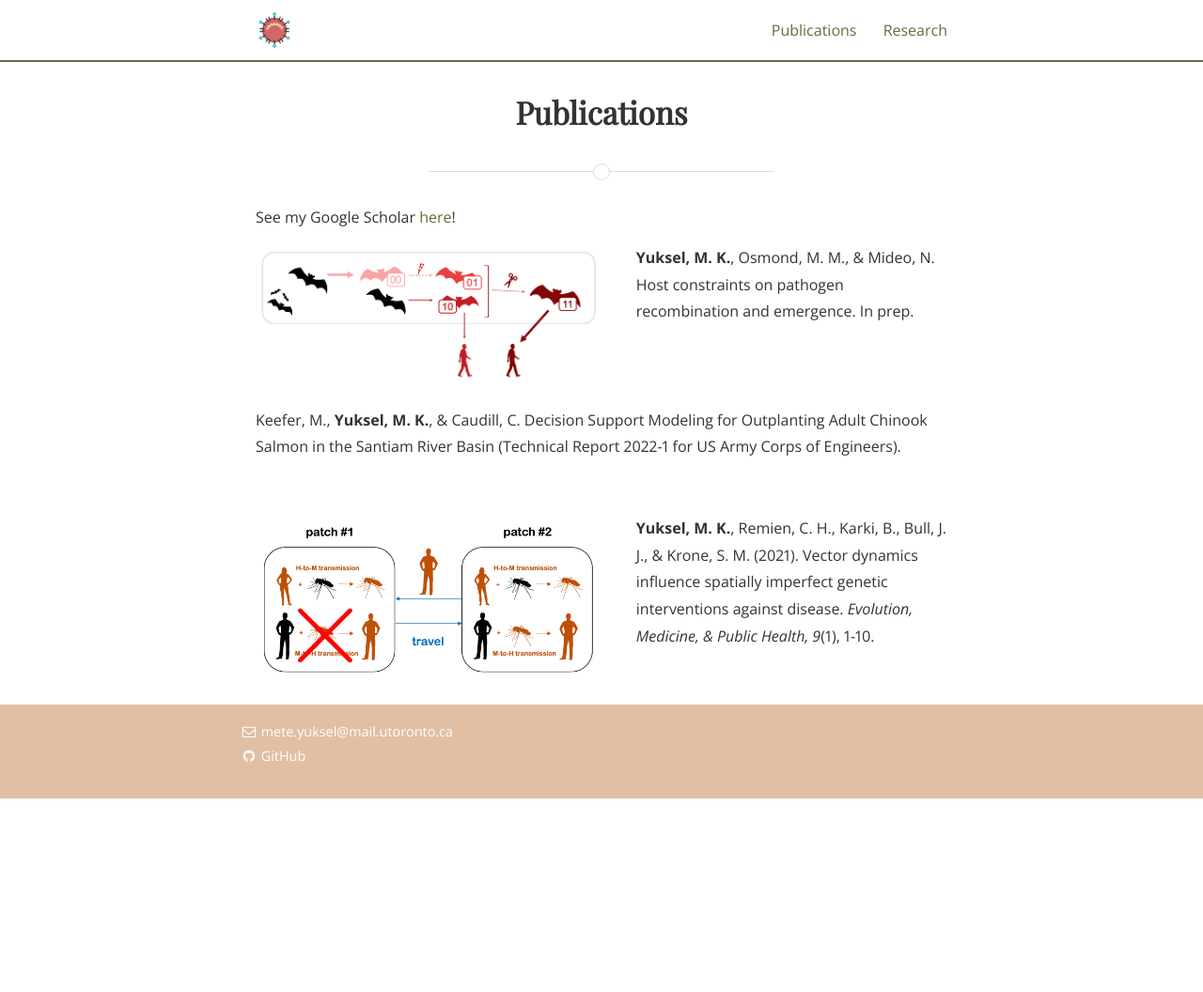
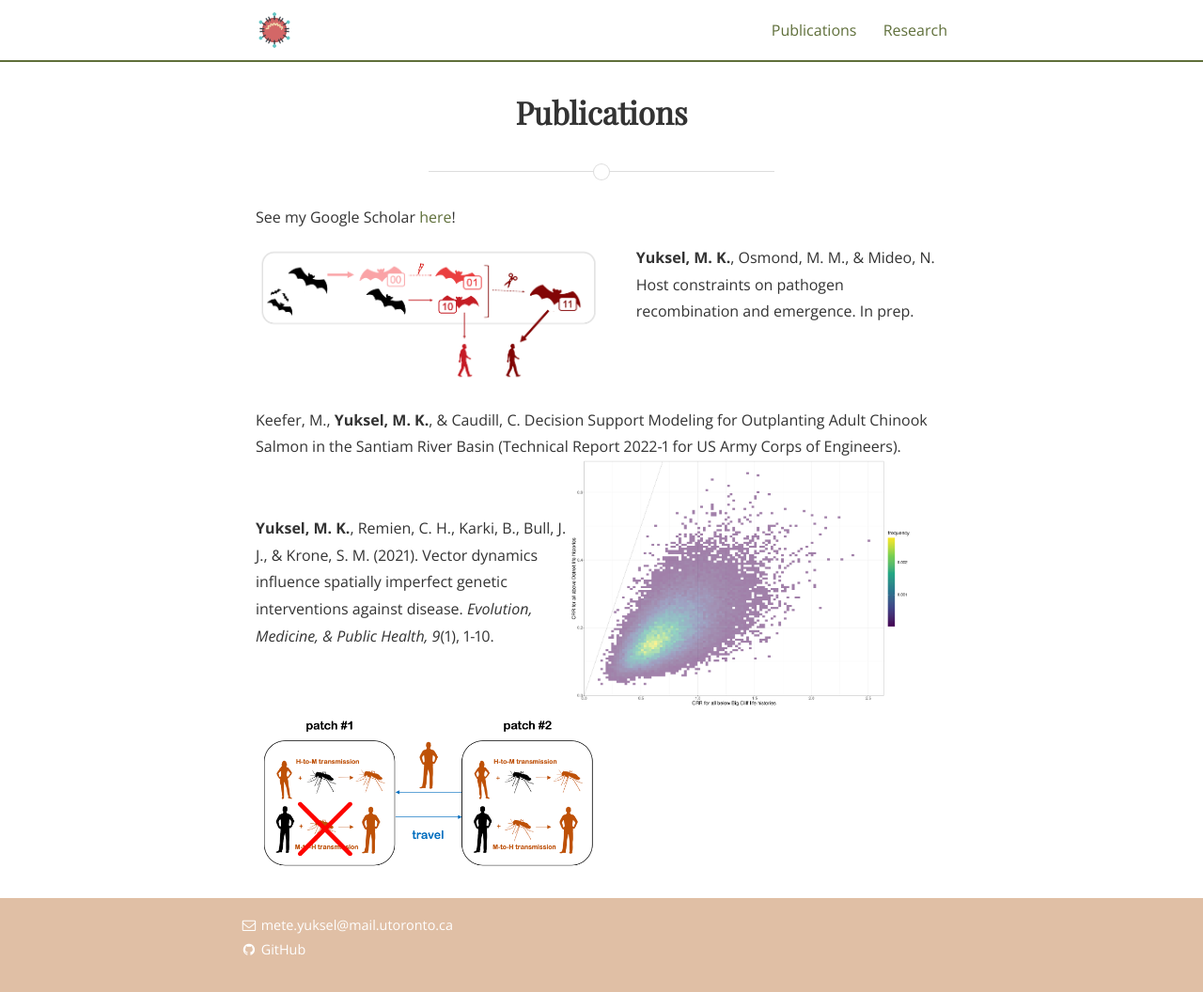
Before and after one commit to metekaanyuksel/metekaanyuksel.github.io, a Jekyll site: the page built from publications.md, in a window 1280 px wide and 1056 px high. Shown: the whole window at 94% size. Built offline with Jekyll 4.4.1, drawn with Linux system fonts in a browser that asks for light colours; nearby versions of some CDN libraries; some web fonts are replaced.

Commit message:
add CRRs pic

```diff
--- a/publications.md
+++ b/publications.md
@@ -12,7 +12,7 @@
 <br>
 <br>
 
-Keefer, M., **Yuksel, M. K.**, & Caudill, C. Decision Support Modeling for Outplanting Adult Chinook Salmon in the Santiam River Basin (Technical Report 2022-1 for US Army Corps of Engineers).
+Keefer, M., **Yuksel, M. K.**, & Caudill, C. Decision Support Modeling for Outplanting Adult Chinook Salmon in the Santiam River Basin (Technical Report 2022-1 for US Army Corps of Engineers). <img src="/assets/CRRs.png" align="right" style="width: 50%; margin-right: 5%;">
 
 <br>
 
```
